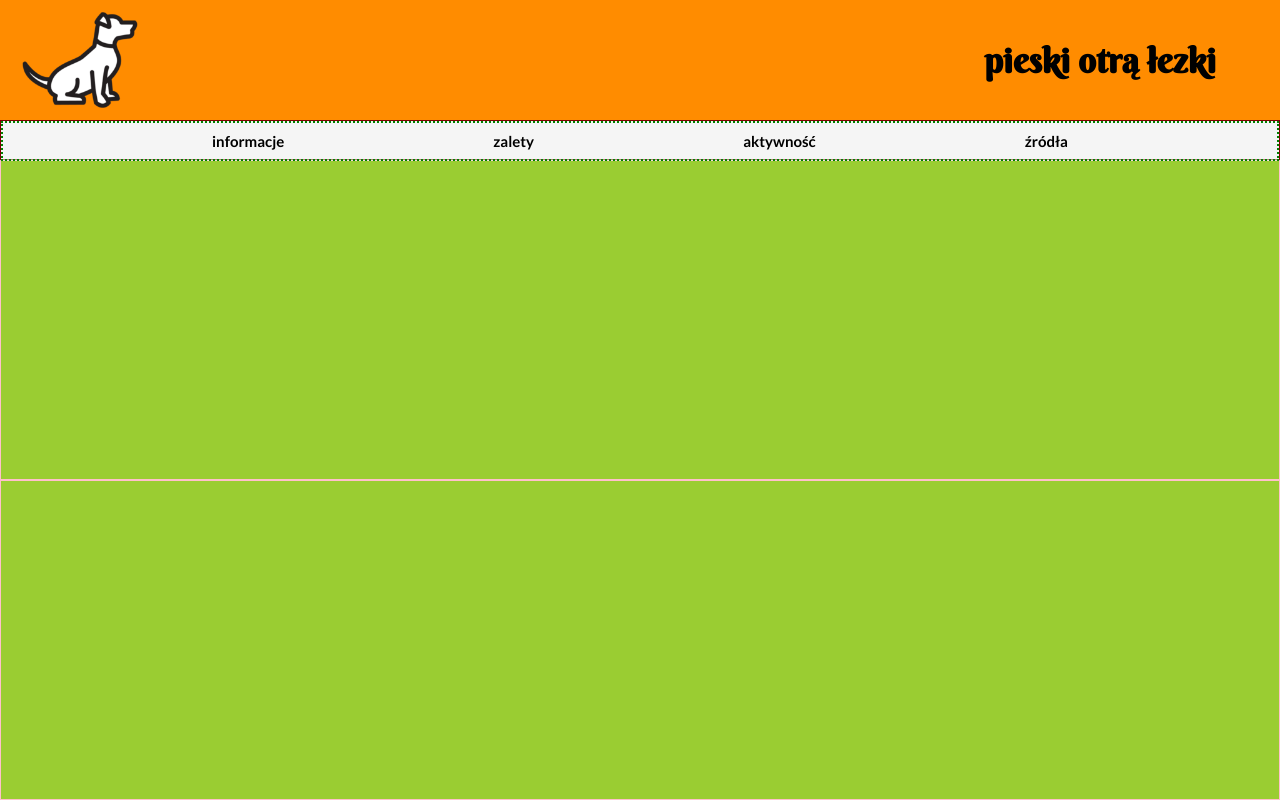
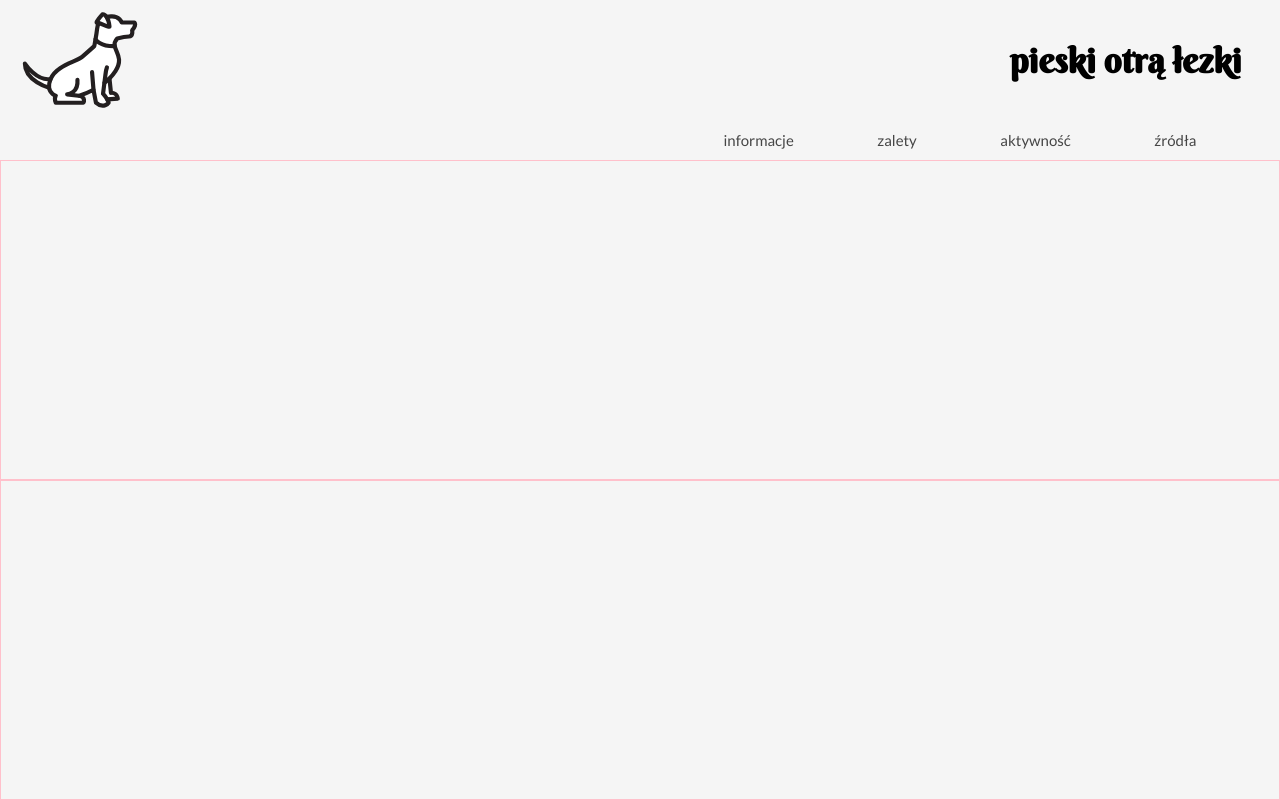
Before and after one commit to pokorra/conversationals, a website: page index.html in a window 1280 px wide. Shown: the top 800 px of the page. Drawn offline with Linux system fonts and the light colour scheme.

Commit message:
header and navbar

```diff
--- a/index.html
+++ b/index.html
@@ -9,7 +9,7 @@
 </head>
 <body>
     <header class="head">
-        <img src="./img/dog_icon.png" alt="rysunek psa siedzącego w gotowości na to, co przyniesie życie" class="logo">
+        <img src="./img/dog_icon.svg" alt="rysunek psa siedzącego w gotowości na to, co przyniesie życie" class="logo">
         <h1 class="title">pieski otrą łezki</h1>
     </header>
     <nav class="navbar">
--- a/scss/config/_base-elements.scss
+++ b/scss/config/_base-elements.scss
@@ -3,7 +3,8 @@
     padding: 0;
     box-sizing: border-box;
     font-family: $main-font;
-    font-size: 15px;
+    font-size: 13px;
+    color: $font-color;
     transition: .5s;
 }
 
@@ -24,5 +25,4 @@ a {
 .section {
     min-height: 40vh;
     border: 1px solid pink;
-    background-color: yellowgreen;
 }
--- a/scss/config/_settings.scss
+++ b/scss/config/_settings.scss
@@ -4,6 +4,7 @@ $title-font: 'Berkshire Swash', cursive;
 $main-font: 'Lato', sans-serif;
 
 $side-color: #ff8c00;
+$font-color: rgb(70, 70, 70);
 
 @mixin centerflex {
     display: flex;
--- a/scss/layout/_header.scss
+++ b/scss/layout/_header.scss
@@ -1,18 +1,22 @@
 .head {
-    width: 100vw;
     height: 15vh;
-    padding-right: 3vw;
     @include centerflex;
-    justify-content: space-between;
-    background-color: $side-color;
+
     .logo {
         width: 30vw;
         height: 30vw;
         max-height: 150px;
         max-width: 150px;
+        color: $font-color;
+        position: fixed;
+        left: 0;
+        z-index: 6;
     }
     .title {
         font-size: 30px;
+        color: black;
+        position: absolute;
+        right: 3vw;
     }
 }
 
--- a/scss/layout/_navbar.scss
+++ b/scss/layout/_navbar.scss
@@ -1,28 +1,26 @@
 .navbar {
-    border: 1px solid maroon;
     height: 5vh;
     position: sticky;
+    top: 10vw;
     z-index: 5;
     .menu-nav {
         height: inherit;
+        width: 70%;
+        margin: 0 0 0 auto;
         list-style-type: none;
         @include centerflex;
         justify-content: space-evenly;
         background-color: rgba(245, 245, 245, .5);
 
-        border: 2px dotted green;
-        .nav-element {
-            font-weight: bold;
-        }
     }
 }
 
 @media only screen and (min-width: 730px ) {
     .navbar {
+        top: 5vw;
         .menu-nav {
-
             .nav-element {
-
+                font-size: 15px;
             }
         }
     }
@@ -30,7 +28,10 @@
 
 @media only screen and (min-width: 1100px ) {
     .navbar {
+        top: 7vh;
         .menu-nav {
+            width: 50%;
+            margin: 0 0 0 auto;
             .nav-element {
                 &:hover {
                     cursor: pointer;
```
Also changed, not shown: css/main.css.
